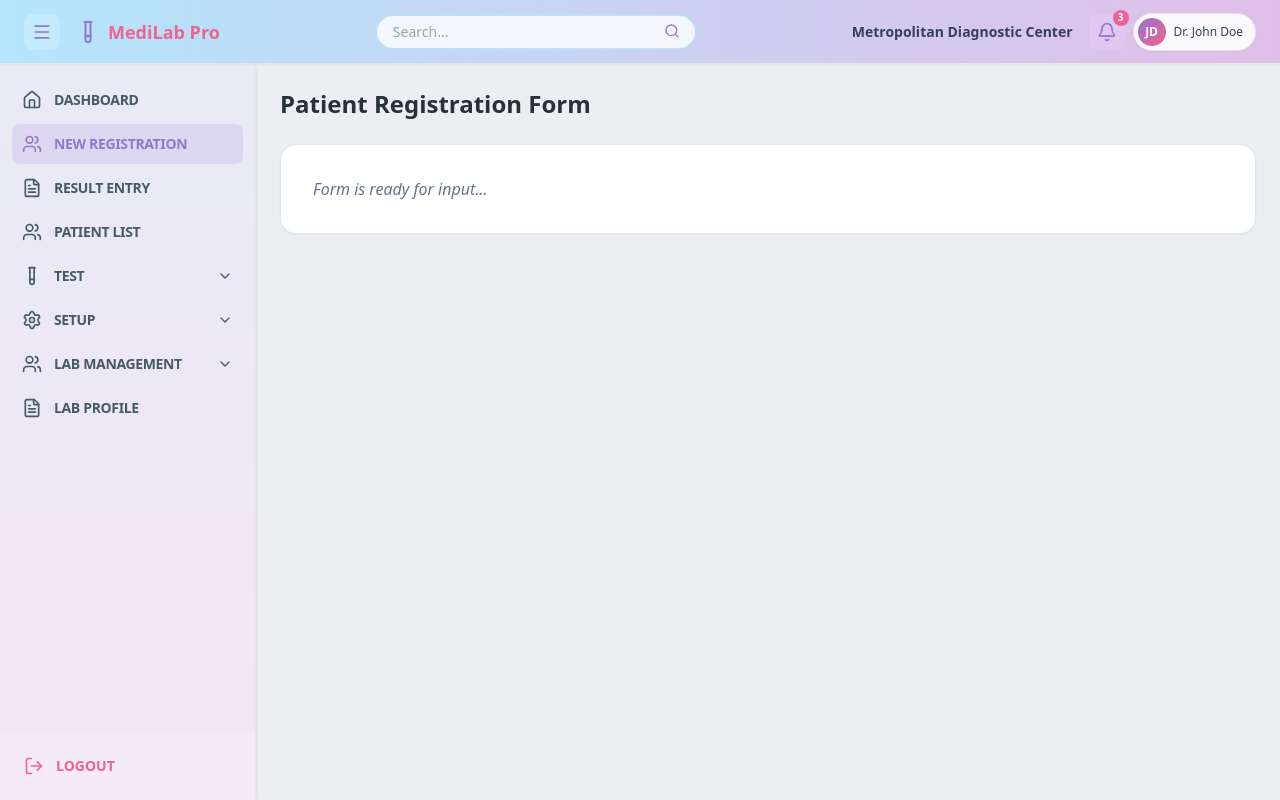
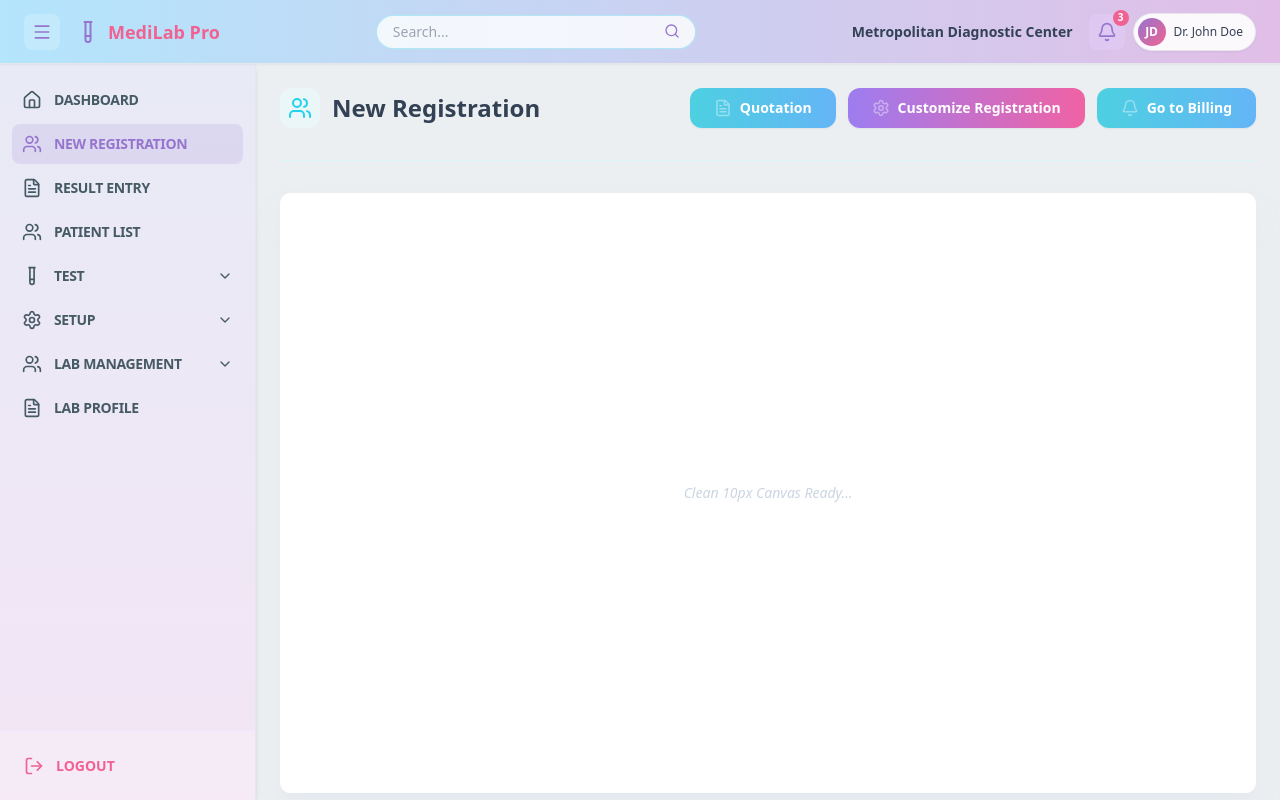
Before and after one commit to laleeth93-cyber/my-lab-app, a Next.js app: page / in a window 1280 px wide. Both pictures are taken after a click on the item "NEW REGISTRATION". Built offline with nearby package versions, Linux system fonts and the light colour scheme.

Commit message:
UI: Updated registration canvas with 10px border radius and cleared elements

```diff
--- a/app/page.tsx
+++ b/app/page.tsx
@@ -203,14 +203,47 @@ export default function Dashboard() {
               </div>
             )}
 
-            {/* VIEW 2: REGISTRATION FORM */}
-            {activeView === 'registration' && (
-              <div className="animate-in slide-in-from-bottom-4 duration-500">
-                 {/* PAGE 1 CONTENT FOR REGISTRATION GOES HERE (Full Form Code) */}
-                 <h2 className="text-2xl font-bold text-[#263238] mb-6">Patient Registration Form</h2>
-                 <div className="bg-white rounded-2xl shadow-sm border p-8">
-                    <p className="text-slate-500 italic">Form is ready for input...</p>
-                 </div>
+            {/* VIEW 2: REGISTRATION PAGE */}
+                        {activeView === 'registration' && (
+              <div className="animate-in slide-in-from-bottom-2 duration-500 h-full">
+
+                {/* 1. Header Action Bar */}
+                <div className="flex flex-col md:flex-row md:items-center justify-between gap-4 mb-8">
+                  <div className="flex items-center gap-3">
+                    <div className="p-2 rounded-xl bg-cyan-50/50 text-cyan-400">
+                      <Users size={24} />
+                    </div>
+                    <h2 className="text-2xl font-bold text-slate-700">New Registration</h2>
+                  </div>
+
+                  <div className="flex flex-wrap items-center gap-3">
+                    <button className="flex items-center gap-2 px-6 py-2.5 rounded-xl text-white font-bold text-sm shadow-sm transition-all hover:opacity-90"
+                      style={{ background: 'linear-gradient(to right, #4dd0e1, #64b5f6)' }}>
+                      <FileText size={18} className="opacity-40" />
+                      Quotation
+                    </button>
+
+                    <button className="flex items-center gap-2 px-6 py-2.5 rounded-xl text-white font-bold text-sm shadow-sm transition-all hover:opacity-90"
+                      style={{ background: 'linear-gradient(to right, #9d7df0, #f062a4)' }}>
+                      <Settings size={18} className="opacity-40" />
+                      Customize Registration
+                    </button>
+
+                    <button className="flex items-center gap-2 px-6 py-2.5 rounded-xl text-white font-bold text-sm shadow-sm transition-all hover:opacity-90"
+                      style={{ background: 'linear-gradient(to right, #4dd0e1, #64b5f6)' }}>
+                      <Bell size={18} className="opacity-40" />
+                      Go to Billing
+                    </button>
+                  </div>
+                </div>
+
+                <div className="border-t border-cyan-100/50 mb-8"></div>
+
+                {/* 2. Empty Canvas with 10px Border Radius */}
+                <div className="bg-white rounded-[10px] shadow-xl shadow-slate-200/50 border border-white min-h-[600px] max-w-6xl mx-auto flex items-center justify-center">
+                    {/* Border curve set to 10px. Content removed as requested. */}
+                    <p className="text-slate-300 italic text-sm">Clean 10px Canvas Ready...</p>
+                </div>
               </div>
             )}
 
```
